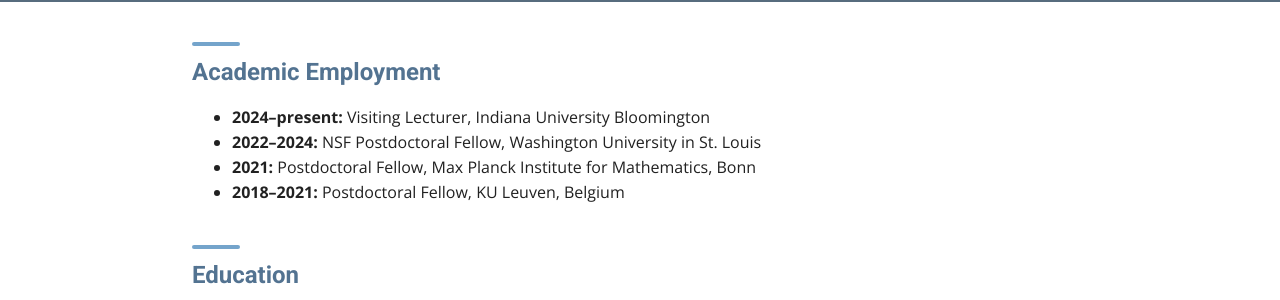
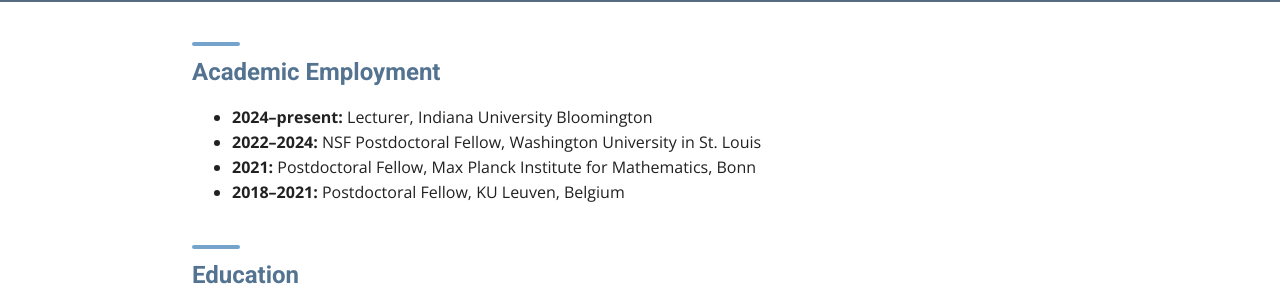
Before and after one commit to JDVillatoro/personal-website, a Jekyll site: the page built from index.md, in a window 1280 px wide and 900 px high, scrolled down 575 px. Shown: the part 430-730 px from the top of the window. Built offline with Jekyll 4.4.1, drawn with Linux system fonts in a browser that asks for light colours.

Commit message:
Home: Lecturer, not Visiting Lecturer
Co-Authored-By: Claude Opus 5.5 <noreply@anthropic.com>

```diff
--- a/index.md
+++ b/index.md
@@ -31,7 +31,7 @@ differentiable stacks and connections with Poisson and symplectic geometry.
 
 ## Academic Employment
 
-- **2024–present:** Visiting Lecturer, Indiana University Bloomington
+- **2024–present:** Lecturer, Indiana University Bloomington
 - **2022–2024:** NSF Postdoctoral Fellow, Washington University in St. Louis
 - **2021:** Postdoctoral Fellow, Max Planck Institute for Mathematics, Bonn
 - **2018–2021:** Postdoctoral Fellow, KU Leuven, Belgium
```
